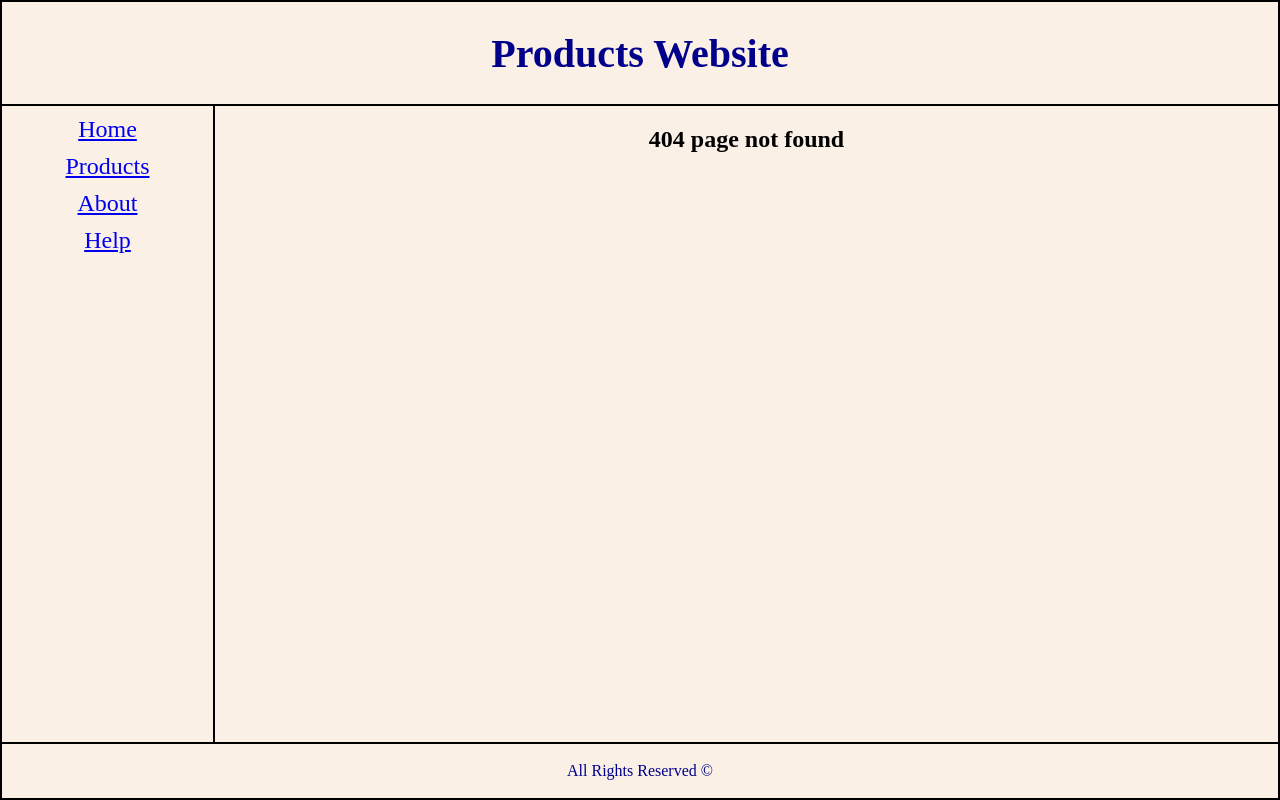
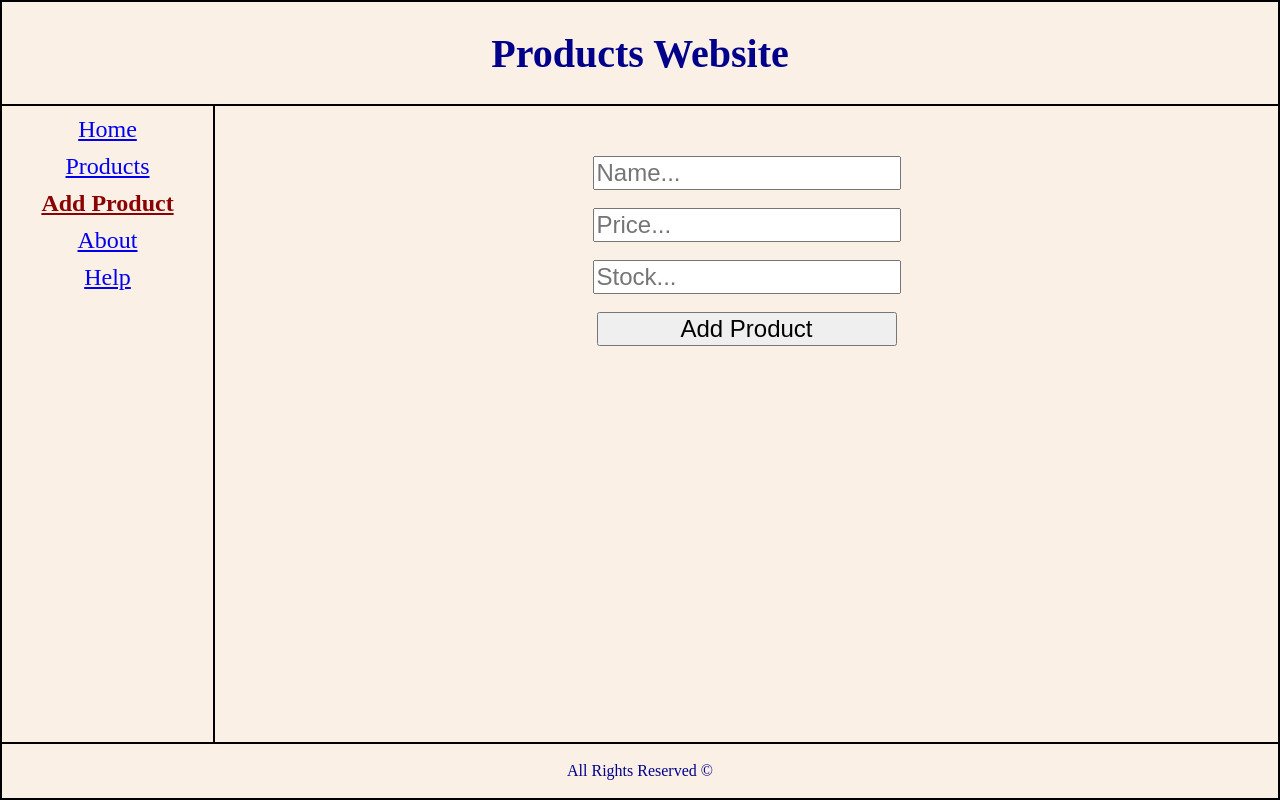
Before and after one commit to dhstudents/angular-dh-assaf, an Angular app: page /add-product in a window 1280 px wide. Before the commit this address had no page. Built offline with nearby package versions, Linux system fonts and the light colour scheme.

Commit message:
3 files modified, 3 added

```diff
--- a/src/app/app.module.ts
+++ b/src/app/app.module.ts
@@ -17,13 +17,15 @@ import { ProductService } from './services/product.service';
 
 // 1. http
 import { HttpClientModule } from '@angular/common/http';
-import { ProductDetailsComponent } from './components/product-details/product-details.component'
+import { ProductDetailsComponent } from './components/product-details/product-details.component';
+import { AddProductComponent } from './components/add-product/add-product.component'
 
 
 const routes : Routes = [
    { path: 'home', component: HomeComponent },
    { path: 'products', component: ProductsComponent },
    { path: 'product-details/:id', component: ProductDetailsComponent },
+   { path: 'add-product', component: AddProductComponent },
    { path: 'about', component: AboutComponent },
    { path: 'help', component: HelpComponent },
    { path: '', redirectTo: '/home',  pathMatch: 'full' },
@@ -33,7 +35,7 @@ const routes : Routes = [
 // 2 .add to imports
 @NgModule({
   imports:      [ BrowserModule, FormsModule, RouterModule.forRoot( routes ) , HttpClientModule],
-  declarations: [ LayoutComponent, HeaderComponent, FooterComponent, MenuComponent, HomeComponent, ProductsComponent, AboutComponent, HelpComponent, PageNotFoundComponent, ThumbnailComponent, ProductDetailsComponent ],
+  declarations: [ LayoutComponent, HeaderComponent, FooterComponent, MenuComponent, HomeComponent, ProductsComponent, AboutComponent, HelpComponent, PageNotFoundComponent, ThumbnailComponent, ProductDetailsComponent, AddProductComponent ],
   bootstrap:    [LayoutComponent],
   providers: [ProductService]
 })
--- /dev/null
+++ b/src/app/components/add-product/add-product.component.css
@@ -0,0 +1,8 @@
+input , button {
+  width: 300px;
+  font-size: x-large;
+}
+
+form {
+  margin-top: 50px;
+}
--- /dev/null
+++ b/src/app/components/add-product/add-product.component.html
@@ -0,0 +1,15 @@
+<form>
+	<input type="text" name="name"
+        [(ngModel)]="product.name"
+         placeholder="Name...">
+	<br><br>
+  <input type="number" name="price"
+         [(ngModel)]="product.price"
+         placeholder="Price...">
+	<br><br>
+  <input type="number" name="stock"
+         [(ngModel)]="product.stock"
+         placeholder="Stock...">
+  <br><br>
+  <button (click)="addProduct()">Add Product</button>
+</form>
--- /dev/null
+++ b/src/app/components/add-product/add-product.component.ts
@@ -0,0 +1,27 @@
+import { Component, OnInit } from '@angular/core';
+import { Product } from '../../models/product';
+@Component({
+  selector: 'app-add-product',
+  templateUrl: './add-product.component.html',
+  styleUrls: ['./add-product.component.css']
+})
+export class AddProductComponent implements OnInit {
+// make Product constructor parameters optional with ?
+  product : Product;
+  constructor() { }
+
+  ngOnInit() {
+    this.product = new Product();
+  }
+
+  addProduct() : void {
+    console.log("OVED!!!!")
+    // this is not working add name attribute to the html element
+    alert(`
+      Product: ${this.product.name}
+      Price..: ${this.product.price}
+      Stock..: ${this.product.stock}
+    `)
+  }
+
+}
--- a/src/app/components/menu/menu.component.html
+++ b/src/app/components/menu/menu.component.html
@@ -22,5 +22,6 @@
 <!-- 3a. -->
 <a routerLink="home" routerLinkActive="active-link">Home</a>
 <a routerLink="products" routerLinkActive="active-link">Products</a>
+<a routerLink="add-product" routerLinkActive="active-link">Add Product</a>
 <a routerLink="about" routerLinkActive="active-link">About</a>
 <a routerLink="help" routerLinkActive="active-lLink">Help</a>
--- a/src/app/models/product.ts
+++ b/src/app/models/product.ts
@@ -3,10 +3,10 @@ export class Product {
   // public id: number;
 
   constructor(
-    public id: number ,
-    public name: string,
-    public price: number,
-    public stock: number ) {
+    public id?: number ,
+    public name?: string,
+    public price?: number,
+    public stock?: number ) {
       // this.id = id;
   }
 }
```
